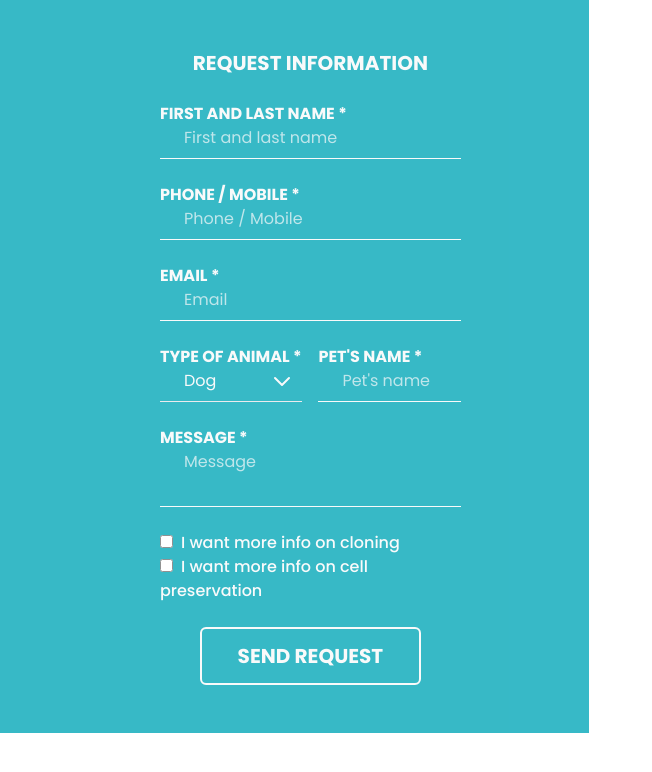
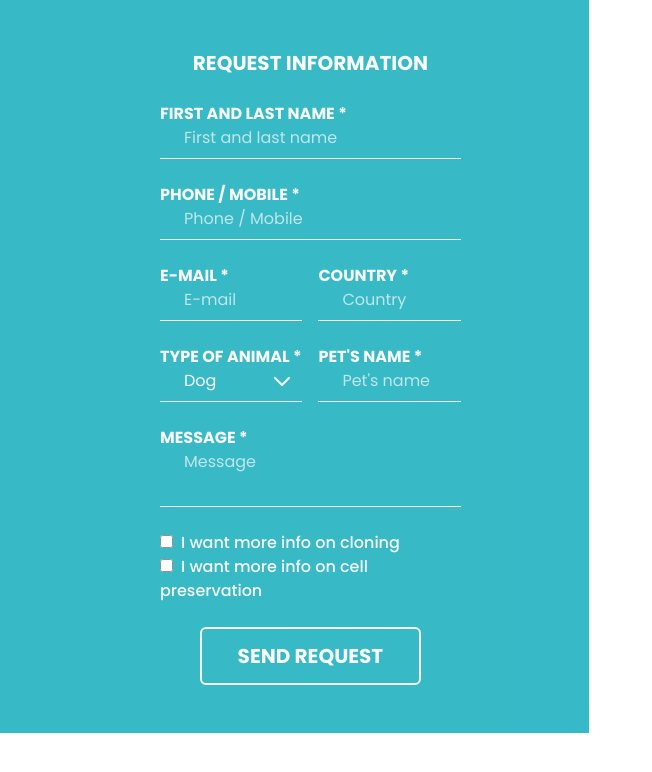
Before and after one commit to val2cak/pet-cloning, a Next.js app: page /contact-us/components/Form/Form in a window 1280 px wide. Shown: the top 772 px of the page, without its empty margins (0-652 px from the left). Built offline with nearby package versions, Linux system fonts and the light colour scheme.

Commit message:
adding country to contact form

```diff
--- a/locales/de.ts
+++ b/locales/de.ts
@@ -396,6 +396,7 @@ Denken Sie daran, dass die Qualität der Probe und die Sorgfalt bei diesen erste
     name: 'Vor- und Nachname',
     phoneMobile: 'Telefon / Mobil',
     email: 'E-Mail',
+    country: 'Zustand',
     message: 'Nachricht',
     petName: 'Name des Haustiers',
     animalType: 'Art des Tieres',
--- a/locales/en.ts
+++ b/locales/en.ts
@@ -391,7 +391,8 @@ Each step is carried out with precision, care, and respect for the lives involve
     title: 'Request information',
     name: 'First and last name',
     phoneMobile: 'Phone / Mobile',
-    email: 'Email',
+    email: 'E-mail',
+    country: 'Country',
     message: 'Message',
     petName: "Pet's name",
     animalType: 'Type of animal',
--- a/locales/es.ts
+++ b/locales/es.ts
@@ -396,7 +396,8 @@ export default {
     title: 'Solicitar información',
     name: 'Nombre y apellido',
     phoneMobile: 'Teléfono / Móvil',
-    email: 'Correo electrónico',
+    email: 'E-mail',
+    country: 'Estado',
     message: 'Mensaje',
     petName: 'Nombre del animal',
     animalType: 'Tipo de animal',
--- a/locales/fr.ts
+++ b/locales/fr.ts
@@ -397,6 +397,7 @@ Chaque étape est réalisée avec précision, soin et respect pour les vies impl
     name: 'Prénom et Nom',
     phoneMobile: 'Téléphone / Mobile',
     email: 'E-mail',
+    country: 'État',
     message: 'Message',
     petName: "Nom de l'animal",
     animalType: "Type d'animal",
--- a/locales/hr.ts
+++ b/locales/hr.ts
@@ -389,7 +389,8 @@ export default {
     title: 'Zatraži informacije',
     name: 'Ime i prezime',
     phoneMobile: 'Telefon / Mobitel',
-    email: 'Email',
+    email: 'E-mail',
+    country: 'Država',
     message: 'Poruka',
     petName: 'Ime ljubimca',
     animalType: 'Vrsta životinje',
--- a/locales/it.ts
+++ b/locales/it.ts
@@ -404,7 +404,8 @@ export default {
     title: 'Richiesta informazioni',
     name: 'Nome e cognome',
     phoneMobile: 'Telefono / Cellulare',
-    email: 'Email',
+    email: 'E-mail',
+    country: 'Stato',
     message: 'Messaggio',
     petName: "Nome dell'animale",
     animalType: 'Tipo di animale',
--- a/locales/nl.ts
+++ b/locales/nl.ts
@@ -395,6 +395,7 @@ export default {
     name: 'Voornaam en achternaam',
     phoneMobile: 'Telefoon / Mobiel',
     email: 'E-mail',
+    country: 'Staat',
     message: 'Bericht',
     petName: 'Naam van het dier',
     animalType: 'Type dier',
--- a/locales/ru.ts
+++ b/locales/ru.ts
@@ -395,7 +395,8 @@ export default {
     title: 'Запросить информацию',
     name: 'Имя и фамилия',
     phoneMobile: 'Телефон / Мобильный',
-    email: 'Электронная почта',
+    email: 'Мейл',
+    country: 'Состояние',
     message: 'Сообщение',
     petName: 'Имя питомца',
     animalType: 'Тип животного',
--- a/pages/api/email.ts
+++ b/pages/api/email.ts
@@ -17,6 +17,7 @@ export default async function handler(
       const {
         email,
         name,
+        country,
         phoneMobile,
         message,
         animalType,
@@ -51,6 +52,7 @@ export default async function handler(
         Message: ${message}
         I want more info on cloning: ${cloningInfo ? 'Yes' : 'No'}
         I want more info on preservation: ${preservationInfo ? 'Yes' : 'No'}
+        Country: ${country}
         Language: ${languages?.find((lang) => lang.locale === language)?.name}
         `,
       };
--- a/pages/contact-us/components/Form/Form.tsx
+++ b/pages/contact-us/components/Form/Form.tsx
@@ -18,6 +18,7 @@ const Form = () => {
     name,
     phoneMobile,
     email,
+    country,
     message,
     petName,
     animalType,
@@ -104,6 +105,8 @@ const Form = () => {
               },
             }}
           />
+          <div className='w-full flex sm:flex-col items-center justify-between sm:gap-8 gap-4'>
+            <div className='sm:w-full w-1/2'>
               <Input
                 label={email}
                 placeholder={email}
@@ -118,6 +121,18 @@ const Form = () => {
                   },
                 }}
               />
+            </div>
+            <div className='sm:w-full w-1/2'>
+              <Input
+                label={country}
+                placeholder={country}
+                register={register}
+                name={'country'}
+                required={true}
+                errors={errors?.country}
+              />
+            </div>
+          </div>
           <div className='w-full flex sm:flex-col items-center justify-between sm:gap-8 gap-4'>
             <div className='sm:w-full w-1/2'>
               <Controller
--- a/types/typeDefinitions.ts
+++ b/types/typeDefinitions.ts
@@ -13,6 +13,7 @@ export interface FormData {
   preservationInfo: boolean;
   message: string;
   language: string;
+  country: string;
 }
 
 export interface Navigation {
```
Lines whose indentation alone changed are shown as unchanged.
